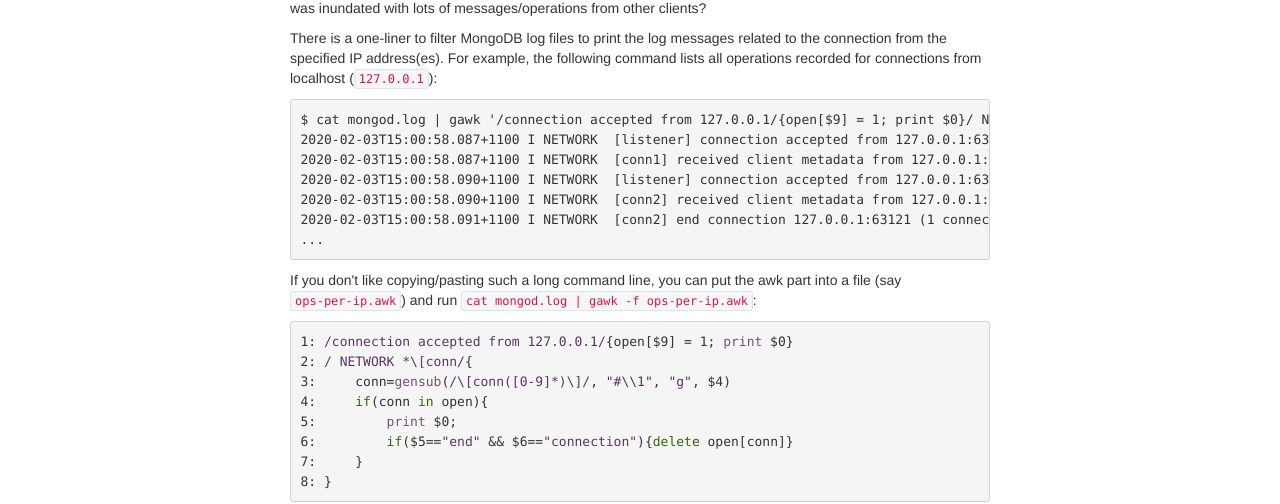
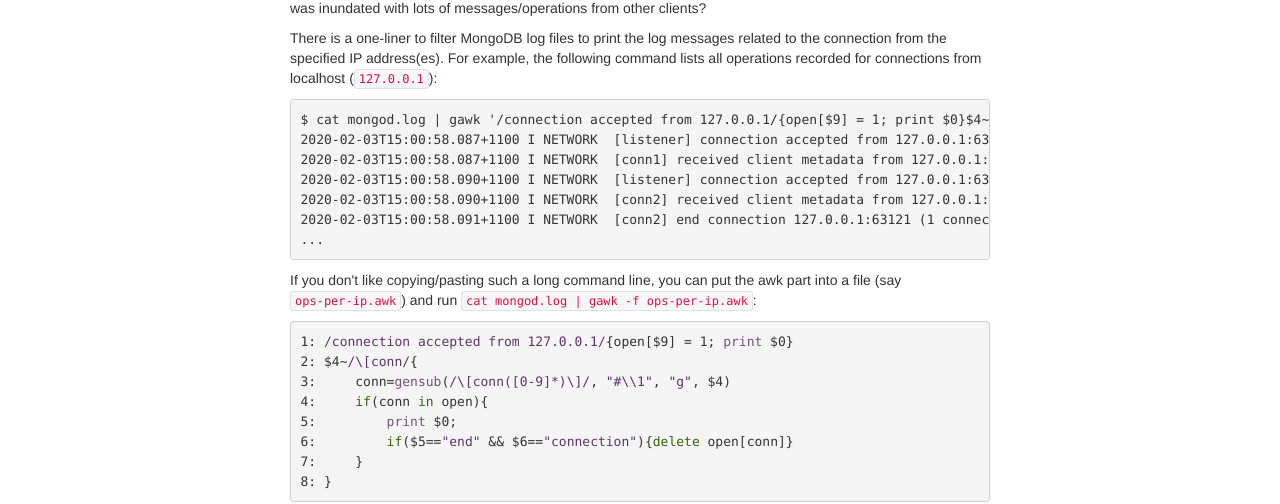
Before and after one commit to lgfang/lgfang.github.io, a Jekyll site: the page built from _posts/2020-02-05-mongodb-ops-per-ip.html, in a window 1280 px wide. Shown: the part 275-779 px from the top of the page. Built offline with Jekyll 4.4.1, drawn with Linux system fonts in a browser that asks for light colours; comment, search, counter and statistics services are not loaded; some of the changed text lies outside the part shown.

Commit message:
2020-02-05-mongodb-ops-per-ip: fix bug of the gawk command

```diff
--- a/_posts/2020-02-05-mongodb-ops-per-ip.html
+++ b/_posts/2020-02-05-mongodb-ops-per-ip.html
@@ -20,7 +20,7 @@ following command lists all operations recorded for connections from localhost
 (<code>127.0.0.1</code>):
 </p>
 <pre class="example">
-$ cat mongod.log | gawk '/connection accepted from 127.0.0.1/{open[$9] = 1; print $0}/ NETWORK *\[conn/{conn=gensub(/\[conn([0-9]*)\]/, "#\\1", "g", $4); if(conn in open){print $0; if($5=="end" &amp;&amp; $6=="connection"){delete open[conn]}}}'
+$ cat mongod.log | gawk '/connection accepted from 127.0.0.1/{open[$9] = 1; print $0}$4~/\[conn/{conn=gensub(/\[conn([0-9]*)\]/, "#\\1", "g", $4); if(conn in open){print $0; if($5=="end" &amp;&amp; $6=="connection"){delete open[conn]}}}'
 2020-02-03T15:00:58.087+1100 I NETWORK  [listener] connection accepted from 127.0.0.1:63120 #1 (1 connection now open)
 2020-02-03T15:00:58.087+1100 I NETWORK  [conn1] received client metadata from 127.0.0.1:63120 conn1: { driver: { name: "PyMongo", ...
 2020-02-03T15:00:58.090+1100 I NETWORK  [listener] connection accepted from 127.0.0.1:63121 #2 (2 connections now open)
@@ -36,7 +36,7 @@ ops-per-ip.awk</code>:
 </p>
 <div class="org-src-container">
 <pre class="src src-awk"><span class="linenr">1: </span><span class="org-string">/connection accepted from 127.0.0.1/</span>{open[$9] = 1; <span class="org-preprocessor">print</span> $0}
-<span class="linenr">2: </span><span class="org-string">/ NETWORK *\[conn/</span>{
+<span class="linenr">2: </span>$4~<span class="org-string">/\[conn/</span>{
 <span class="linenr">3: </span>    conn=<span class="org-preprocessor">gensub</span>(<span class="org-string">/\[conn([0-9]*)\]/</span>, <span class="org-string">"#\\1"</span>, <span class="org-string">"g"</span>, $4)
 <span class="linenr">4: </span>    <span class="org-keyword">if</span>(conn <span class="org-keyword">in</span> open){
 <span class="linenr">5: </span>        <span class="org-preprocessor">print</span> $0;
@@ -79,7 +79,7 @@ never tried to authenticate itself and did nothing (or, put it more accurately:
 no operations were recorded).
 </p>
 <pre class="example">
-$ cat mongodb.log | gawk '/connection accepted from 192.168.99.100/{open[$9] = 1; print $0}/ NETWORK *\[conn/{conn=gensub(/\[conn([0-9]*)\]/, "#\\1", "g", $4); if(conn in open){print $0; if($5=="end" &amp;&amp; $6=="connection"){delete open[conn]}}}'
+$ cat mongodb.log | gawk '/connection accepted from 192.168.99.100/{open[$9] = 1; print $0}$4~/\[conn/{conn=gensub(/\[conn([0-9]*)\]/, "#\\1", "g", $4); if(conn in open){print $0; if($5=="end" &amp;&amp; $6=="connection"){delete open[conn]}}}'
 2020-02-03T02:44:54.343+0000 I NETWORK  [listener] connection accepted from 192.168.99.100:57696 #589430 (108 connections now open)
 2020-02-03T02:44:54.383+0000 I NETWORK  [conn589430] end connection 192.168.99.100:57696 (107 connections now open)
 2020-02-03T02:45:28.393+0000 I NETWORK  [listener] connection accepted from 192.168.99.100:59738 #592519 (107 connections now open)
```
